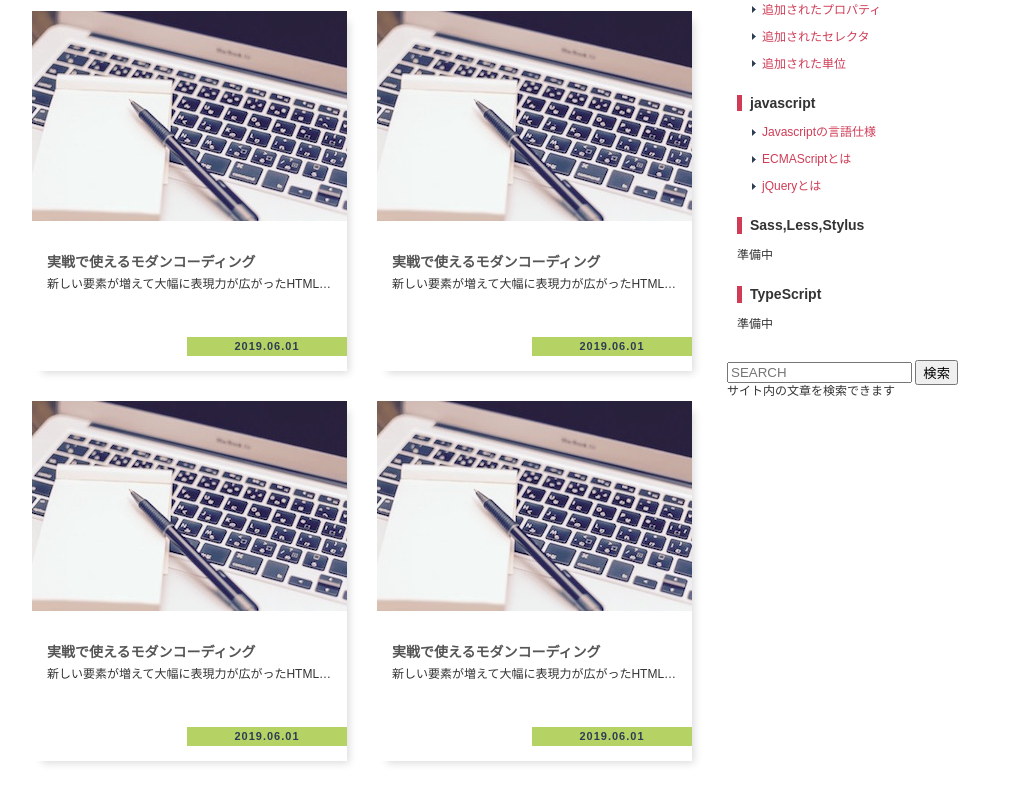
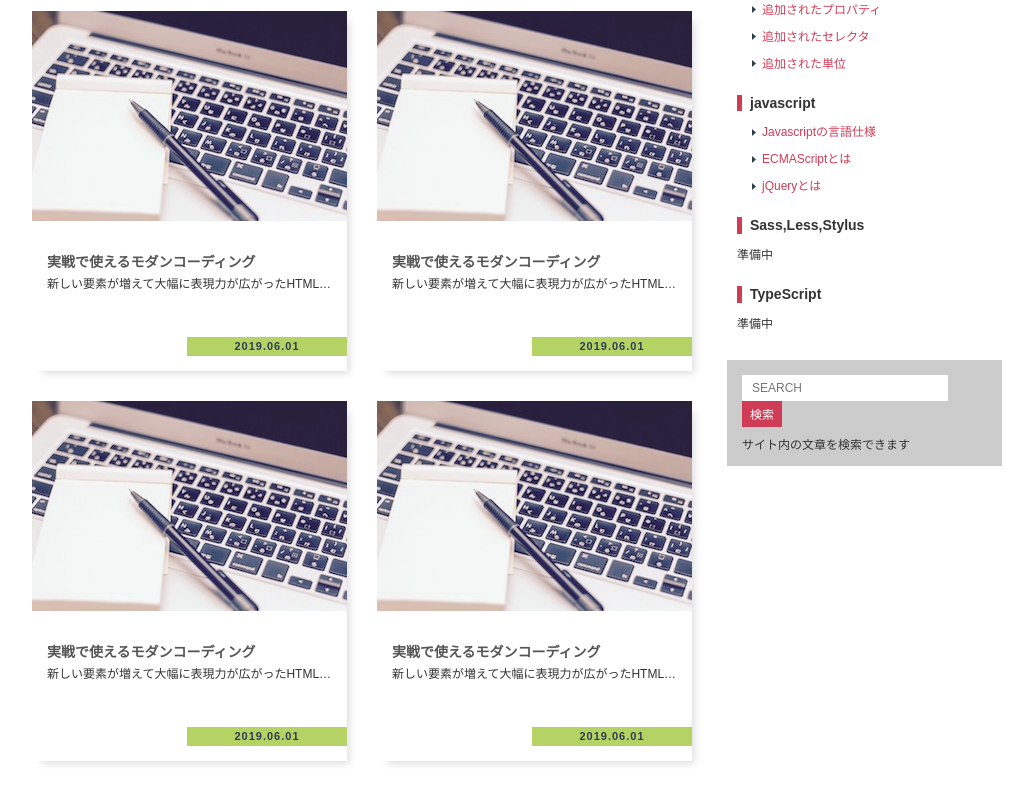
Before and after one commit to siroponn/my-learn-front-end, a plain HTML site: page modan_cording/standard_layout/index.html in a window 1280 px wide. Shown: the part 1164-1967 px from the top of the page, without its empty margins (123-1156 px from the left). Drawn offline with Linux system fonts and the light colour scheme.

Commit message:
フォームレイアウト完成

```diff
--- a/modan_cording/standard_layout/css/styles.css
+++ b/modan_cording/standard_layout/css/styles.css
@@ -380,6 +380,37 @@ a:link,a:visited,a:hover,a:active{
     text-decoration: underline;
 }
 
+.search-box{
+    padding: 15px;
+    background-color: #ccc;
+    font-size: 0; /*詰める為に消すのはいかがなものか?*/
+}
+
+.search-box > *{
+    font-size: 1.2rem;
+}
+
+.search-box .search-input{
+    width: 206px;
+    height: 26px;
+    padding: 0 10px;
+    border: none;
+}
+
+.search-box .search-button{
+    width: 40px;
+    height: 26px;
+    border: none;
+    background-color: #d03c56;
+    color: #fff;
+    cursor: pointer;
+}
+
+.search-box .text{
+    margin-top: 12px;
+}
+
+
 .footer{
     width: 100%;
 }
```
